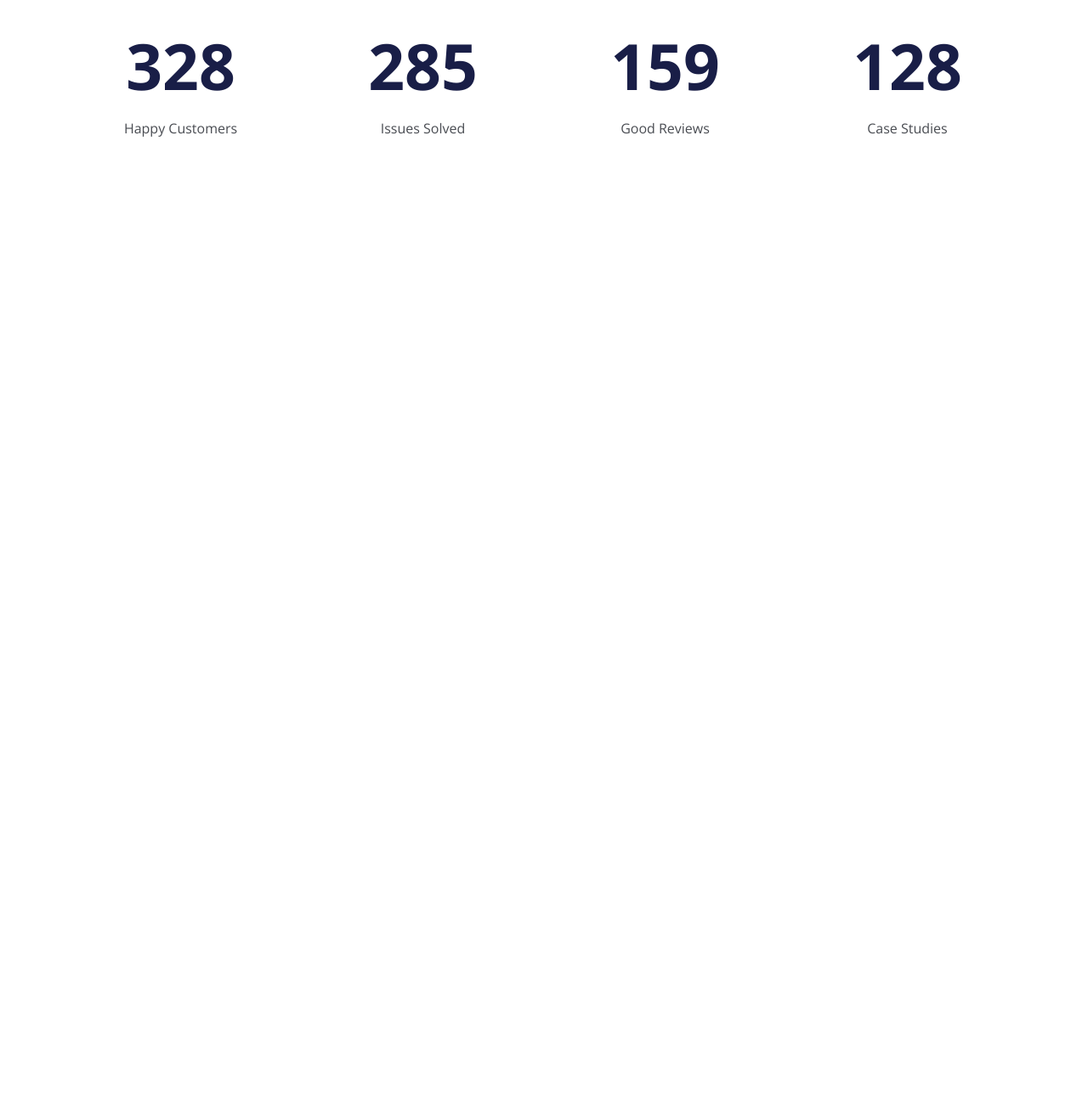
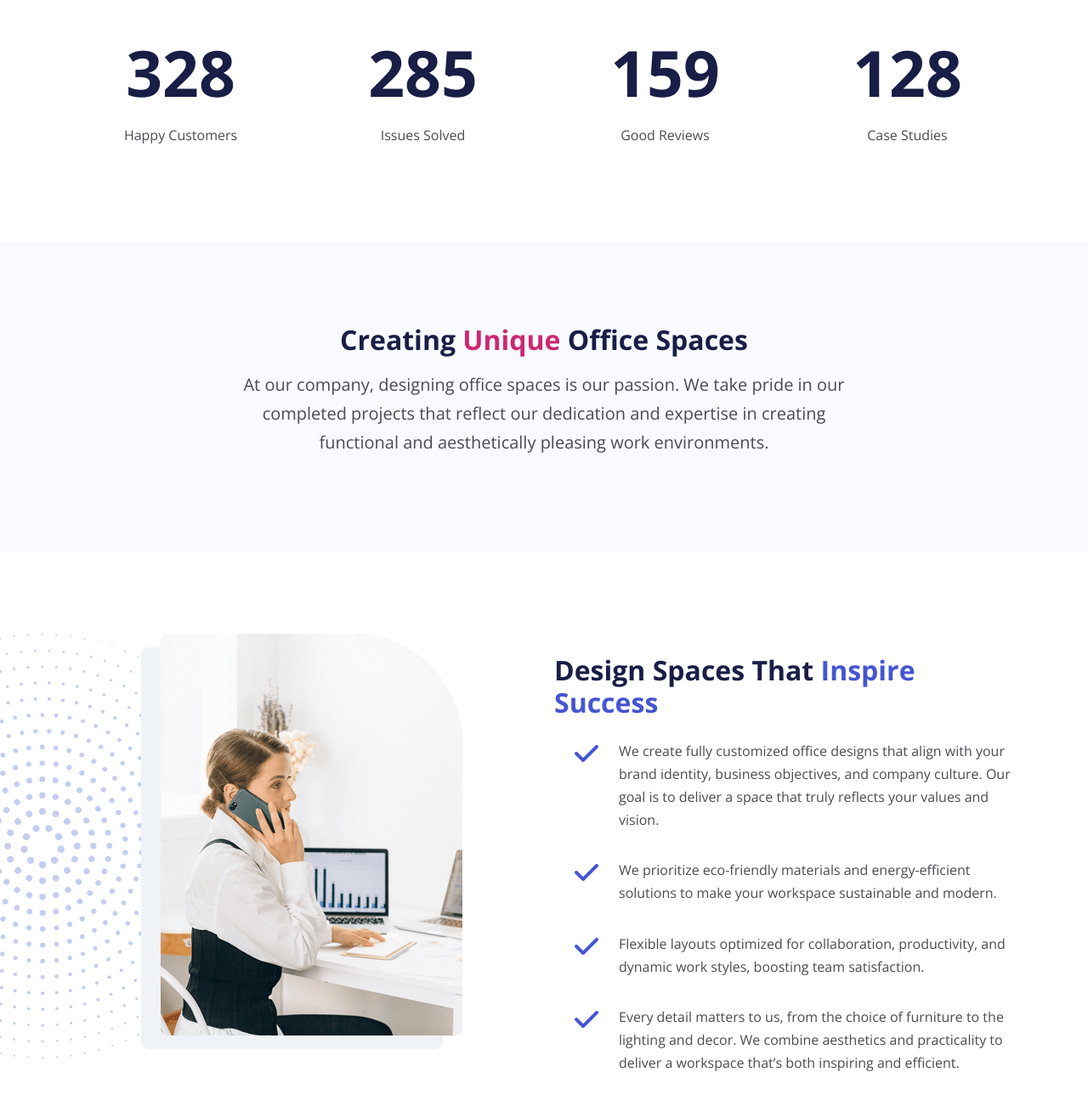
Before and after one commit to wastardy/yavin_website, a website: page index.html in a window 1280 px wide. Shown: the part 814-2116 px from the top of the page at 85% size. Before the commit the page ends 1091 px from the top, so only its background shows below. Drawn offline with nearby package versions, Linux system fonts and the light colour scheme; files that its build step writes are made by us from their sources.

Commit message:
add intro and 1st details sections

```diff
--- a/index.html
+++ b/index.html
@@ -32,7 +32,7 @@
                 </button>
 
                 <div id="nav-dropdown" class="collapse navbar-collapse">
-                    <ul class="navbar-nav ms-auto ps-2 mt-2">
+                    <ul class="navbar-nav ms-auto ps-2 mt-2 mb-2">
                         <li class="nav-item">
                             <a href="#home" aria-current="page" class="nav-link">Home</a>
                         </li>
@@ -83,10 +83,18 @@
                                 inspiring and functional environments. Let us
                                 bring your vision to life.
                             </p>
-                            <a href="#introduction" class="btn btn-primary btn-lg m-2">
+                            <a
+                                href="#introduction"
+                                class="btn btn-primary btn-lg m-2"
+                                style="width: 200px;"
+                            >
                                 More Details
                             </a>
-                            <a href="#contact" class="btn btn-outline-secondary btn-lg m-2">
+                            <a
+                                href="#contact"
+                                class="btn btn-outline-secondary btn-lg m-2"
+                                style="width: 200px;"
+                            >
                                 Contact Us
                             </a>
                         </div>
@@ -129,6 +137,101 @@
             </div>
         </section>
 
+        <!-- Introduction -->
+        <section id="introduction" class="intro bg-light py-6">
+            <div class="container">
+                <div class="row">
+                    <div class="col-lg-8 offset-lg-2 text-center">
+                        <h2>
+                            Creating
+                            <span class="text-secondary">Unique</span>
+                            Office Spaces
+                        </h2>
+                        <p class="fs-5">
+                            At our company, designing office spaces is our
+                            passion. We take pride in our completed projects
+                            that reflect our dedication and expertise in
+                            creating functional and aesthetically pleasing
+                            work environments.
+                        </p>
+                    </div>
+                </div>
+            </div>
+        </section>
+
+        <!-- First Details -->
+        <section id="details" class="details position-relative my-6 overflow-hidden">
+            <img
+                src="./images/decoration-star.svg"
+                alt="decoration star"
+                class="decoration-star position-absolute"
+            >
+            <div class="container position-relative z-3">
+                <div class="row">
+                    <div class="col-lg-6">
+                        <div class="image-container d-flex justify-content-center">
+                            <img
+                                src="./images/details-1.png"
+                                alt="first details image"
+                                class="img-fluid"
+                            >
+                        </div>
+                    </div>
+                    <div class="col-lg-6">
+                        <div class="mt-4">
+                            <h2 class="mb-4">
+                                Design Spaces That
+                                <span class="text-primary">Inspire Success</span>
+                            </h2>
+                            <!-- <p class="fs-5">
+                                Your office should reflect your vision and values.
+                                Let us craft spaces that foster collaboration,
+                                creativity, and growth, while providing a modern
+                                and welcoming environment for your team.
+                            </p> -->
+                            <ul class="list-unstyled">
+                                <li class="d-flex mb-3">
+                                    <i class="fas fa-check text-primary fa-2x mx-4"></i>
+                                    <p>
+                                        We create fully customized office designs
+                                        that align with your brand identity, business
+                                        objectives, and company culture. Our goal is
+                                        to deliver a space that truly reflects your
+                                        values and vision.
+                                    </p>
+                                </li>
+                                <li class="d-flex mb-3">
+                                    <i class="fas fa-check text-primary fa-2x mx-4"></i>
+                                    <p>
+                                        We prioritize eco-friendly materials and
+                                        energy-efficient solutions to make your
+                                        workspace sustainable and modern.
+                                    </p>
+                                </li>
+                                <li class="d-flex mb-3">
+                                    <i class="fas fa-check text-primary fa-2x mx-4"></i>
+                                    <p>
+                                        Flexible layouts optimized for collaboration,
+                                        productivity, and dynamic work styles,
+                                        boosting team satisfaction.
+                                    </p>
+                                </li>
+                                <li class="d-flex mb-3">
+                                    <i class="fas fa-check text-primary fa-2x mx-4"></i>
+                                    <p>
+                                        Every detail matters to us, from the choice of
+                                        furniture to the lighting and decor. We combine
+                                        aesthetics and practicality to deliver a workspace
+                                        that’s both inspiring and efficient.
+                                    </p>
+                                </li>
+                            </ul>
+                        </div>
+                    </div>
+                </div>
+            </div>
+        </section>
+
         <script src="js/bootstrap.bundle.min.js"></script>
         <script src="js/script.js"></script>
     </body>
--- a/scss/styles.scss
+++ b/scss/styles.scss
@@ -34,6 +34,16 @@
     width: 500px;
     opacity: 0.7;
 }
+
+.details .decoration-star {
+    left: -200px;
+    width: 500px;
+}
+
+// .details .decoration-star-2 {
+//     right: -200px;
+//     width: 500px;
+// }
 
 @media (max-width: 992px) {
     .xl-text {
```
